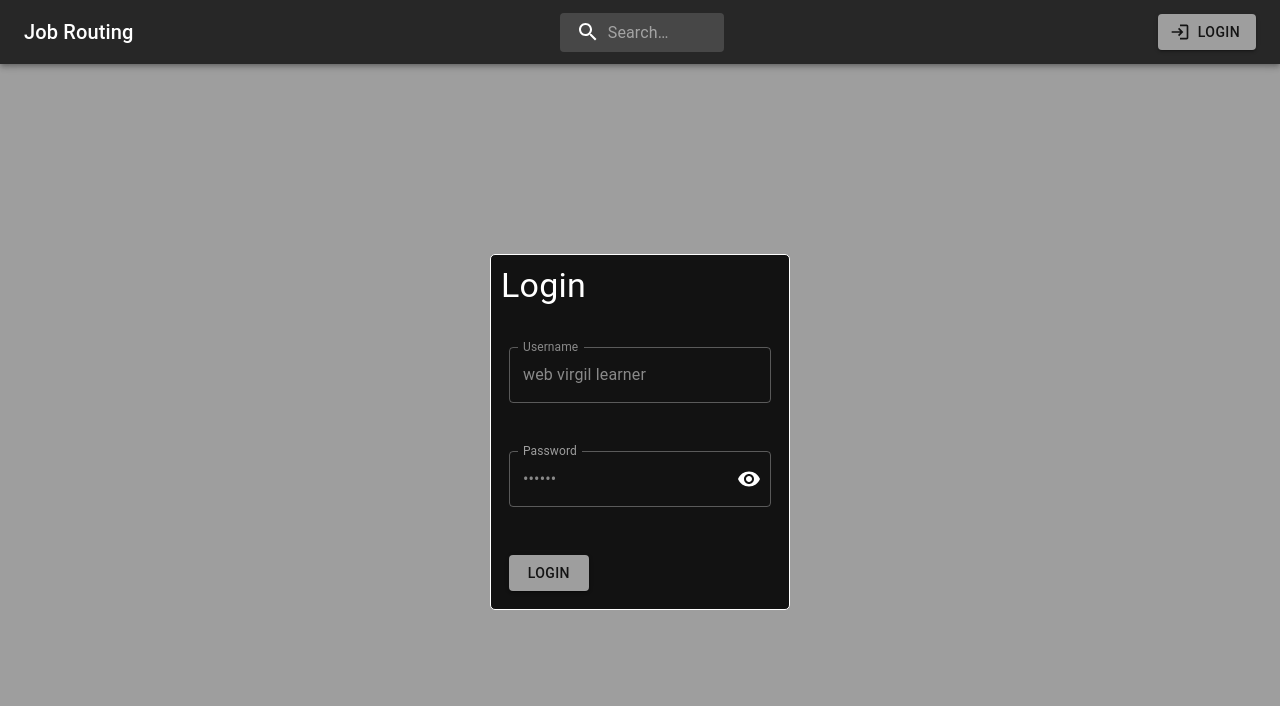
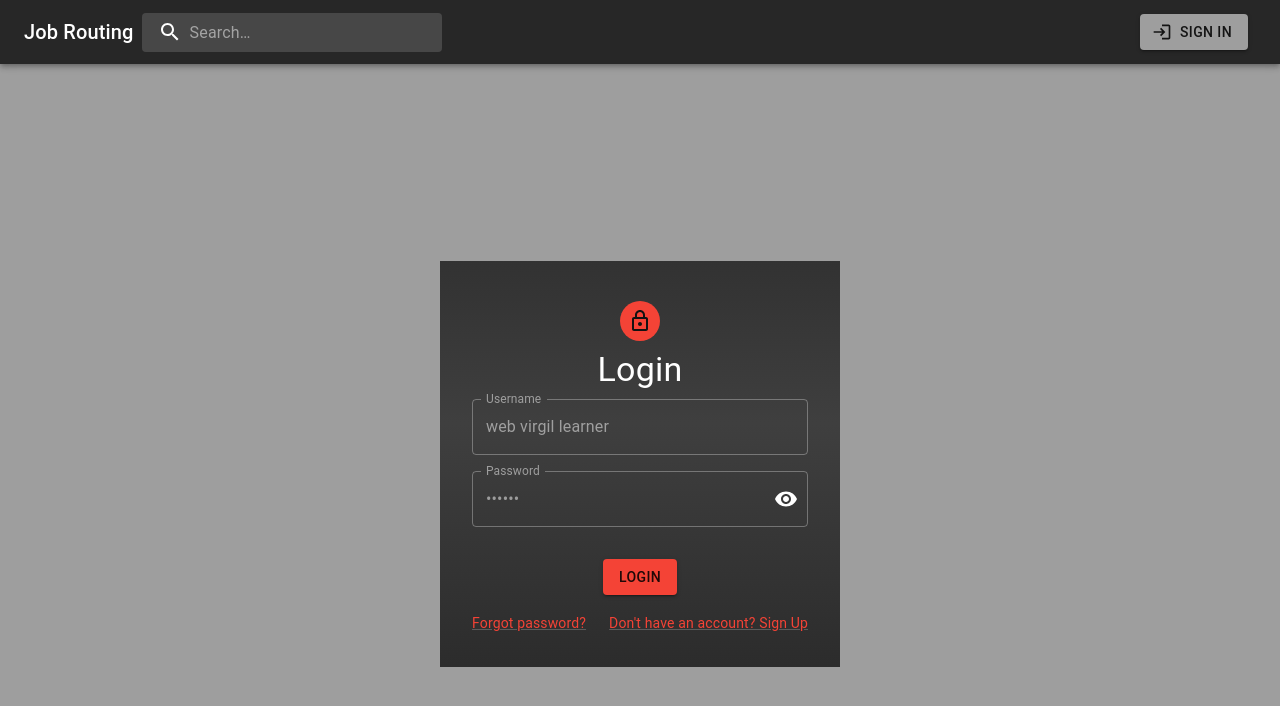
Before and after one commit to tammyple/job-routing-app, a React (Create React App) app: page /login in a window 1280 px wide. Shown: the top 706 px of the page. Built offline with nearby package versions, Linux system fonts and the light colour scheme.

Commit message:
modified SearchAppBar

```diff
--- a/src/components/JobDetail.js
+++ b/src/components/JobDetail.js
@@ -7,6 +7,19 @@ import Modal from "@mui/material/Modal";
 import { Chip } from "@mui/material";
 import Divider from "@mui/material/Divider";
 import { deepOrange } from "@mui/material/colors";
+
+const style = {
+  position: "absolute",
+  top: "50%",
+  left: "50%",
+  transform: "translate(-50%, -50%)",
+  width: 400,
+  bgcolor: "background.paper",
+  border: "2px solid #000",
+  boxShadow: 24,
+  p: 4,
+  color: "text.primary",
+};
 
 export default function JobDetail() {
   const { id } = useParams();
@@ -34,7 +47,7 @@ export default function JobDetail() {
         aria-labelledby="modal-modal-title"
         aria-describedby="modal-modal-description"
       >
-        <Box>
+        <Box sx={style}>
           <Typography id="modal-modal-title" variant="h6" component="h2">
             {job?.title}
           </Typography>
--- a/src/components/LoginForm.js
+++ b/src/components/LoginForm.js
@@ -11,15 +11,32 @@ import Box from "@mui/material/Box";
 import AuthContext from "../auth/AuthContext";
 import Button from "@mui/material/Button";
 import Typography from "@mui/material/Typography";
+import Link from "@mui/material/Link";
+import Grid from "@mui/material/Grid";
+import LockOutlinedIcon from "@mui/icons-material/LockOutlined";
+import Avatar from "@mui/material/Avatar";
 
 const style = {
   bgcolor: "background.paper",
   display: "flex",
   flexDirection: "column",
-  width: "300px",
+  width: "400px",
   border: "1px solid",
   padding: "10px",
   borderRadius: "5px",
+};
+
+const formStyle = {
+  marginTop: 8,
+  marginRight: 0,
+  marginLeft: 0,
+  padding: 4,
+  width: "400px",
+  display: "flex",
+  flexDirection: "column",
+  alignItems: "center",
+  backgroundPosition: "center",
+  background: `linear-gradient(rgb(50, 50, 50) 0%, rgb(63, 63, 63) 40%, rgb(28, 28, 28) 150%), linear-gradient(to top, rgba(255, 255, 255, 0.4) 0%, rgba(0, 0, 0, 0.25) 200%)`,
 };
 
 function LoginForm({ callback }) {
@@ -37,18 +54,22 @@ function LoginForm({ callback }) {
   };
 
   return (
-    <Box sx={style} component="form" gap={4}>
+    <Box sx={formStyle}>
+      <Avatar sx={{ m: 1, bgcolor: "error.main" }}>
+        <LockOutlinedIcon />
+      </Avatar>
       <Typography variant="h4" component="div">
         Login
       </Typography>
       <TextField
         disabled
+        fullWidth
         label="Username"
         default="user"
         value={username}
         sx={{ m: 1 }}
       />
-      <FormControl sx={{ m: 1 }} variant="outlined">
+      <FormControl fullWidth sx={{ m: 1 }} variant="outlined">
         <InputLabel htmlFor="outlined-adornment-password">Password</InputLabel>
         <OutlinedInput
           disabled
@@ -72,11 +93,23 @@ function LoginForm({ callback }) {
       </FormControl>
       <Button
         onClick={handleLogin}
-        sx={{ m: 1, width: "10ch" }}
+        sx={{ mt: 3, mb: 2, bgcolor: "error.main" }}
         variant="contained"
       >
         Login
       </Button>
+      <Grid container>
+        <Grid item xs>
+          <Link href="#" variant="body2" sx={{ color: "error.main" }}>
+            Forgot password?
+          </Link>
+        </Grid>
+        <Grid item>
+          <Link href="#" variant="body2" sx={{ color: "error.main" }}>
+            {"Don't have an account? Sign Up"}
+          </Link>
+        </Grid>
+      </Grid>
     </Box>
   );
 }
--- a/src/components/LoginModal.js
+++ b/src/components/LoginModal.js
@@ -29,10 +29,14 @@ export default function LoginModal({ login }) {
             marginTop: 8,
             marginRight: 0,
             marginLeft: 0,
-            padding: 4,
+            padding: 6,
             display: "flex",
             flexDirection: "column",
             alignItems: "center",
+            top: "50%",
+            left: "50%",
+            transform: "translate(-50%, -50%)",
+            width: 400,
             background: `linear-gradient(rgb(50, 50, 50) 0%, rgb(63, 63, 63) 40%, rgb(28, 28, 28) 150%), linear-gradient(to top, rgba(255, 255, 255, 0.4) 0%, rgba(0, 0, 0, 0.25) 200%)`,
           }}
         >
--- a/src/components/SearchAppBar.js
+++ b/src/components/SearchAppBar.js
@@ -79,13 +79,14 @@ export default function SearchAppBar() {
               navigate("/");
             }}
             variant="h6"
+            edge="start"
             noWrap
             component="div"
-            sx={{ flexGrow: 1, display: { xs: "none", sm: "block" } }}
+            sx={{ flexGrow: 0, display: { xs: "none", md: "flex" } }}
           >
             Job Routing
           </Typography>
-          <Search>
+          <Search sx={{ flexGrow: 1, ml: 1, maxWidth: "300px", width: "100%" }}>
             <SearchIconWrapper>
               <SearchIcon />
             </SearchIconWrapper>
@@ -94,7 +95,7 @@ export default function SearchAppBar() {
               inputProps={{ "aria-label": "search" }}
             />
           </Search>
-          <Box sx={{ flexGrow: 1 }} />
+          <Box edge="end" sx={{ flexGrow: 1 }} />
           {auth?.user ? (
             <>
               <AccountCircleIcon />
@@ -120,6 +121,9 @@ export default function SearchAppBar() {
             </>
           ) : (
             <>
+              <Box
+                sx={{ mr: 1, flexGrow: 0, display: { xs: "none", md: "flex" } }}
+              >
                 <Button
                   onClick={handleClickLogin}
                   variant="contained"
@@ -136,19 +140,25 @@ export default function SearchAppBar() {
                     },
                   }}
                 >
-                Login
+                  Sign In
                 </Button>
+              </Box>
             </>
           )}
+          <Box
+            edge="end"
+            sx={{ m: 0, flexGrow: 0, display: { xs: "flex", md: "none" } }}
+          >
             <IconButton
               size="large"
-            edge="start"
+              aria-label="account of current user"
+              aria-controls="menu-appbar"
+              aria-haspopup="true"
               color="inherit"
-            aria-label="open drawer"
-            sx={{ ml: 2, display: { xs: "block", sm: "none" } }}
             >
               <MoreVertIcon />
             </IconButton>
+          </Box>
         </Toolbar>
       </AppBar>
     </Box>
--- a/src/pages/LoginPage.js
+++ b/src/pages/LoginPage.js
@@ -2,6 +2,7 @@ import * as React from "react";
 import { useNavigate } from "react-router-dom";
 import LoginForm from "../components/LoginForm";
 import Stack from "@mui/material/Stack";
+import LoginModal from "../components/LoginModal";
 
 const LoginPage = () => {
   let navigate = useNavigate();
```
Lines whose indentation alone changed are shown as unchanged.
